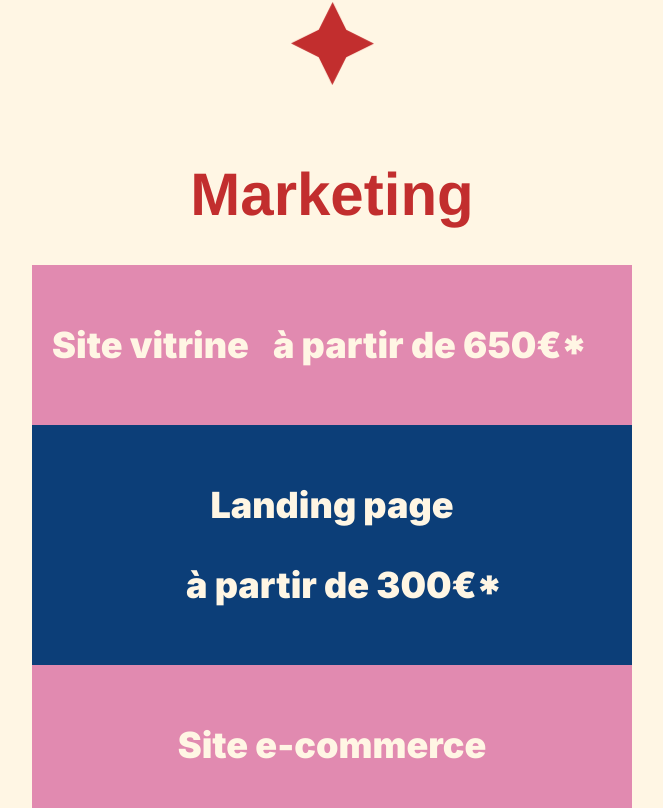
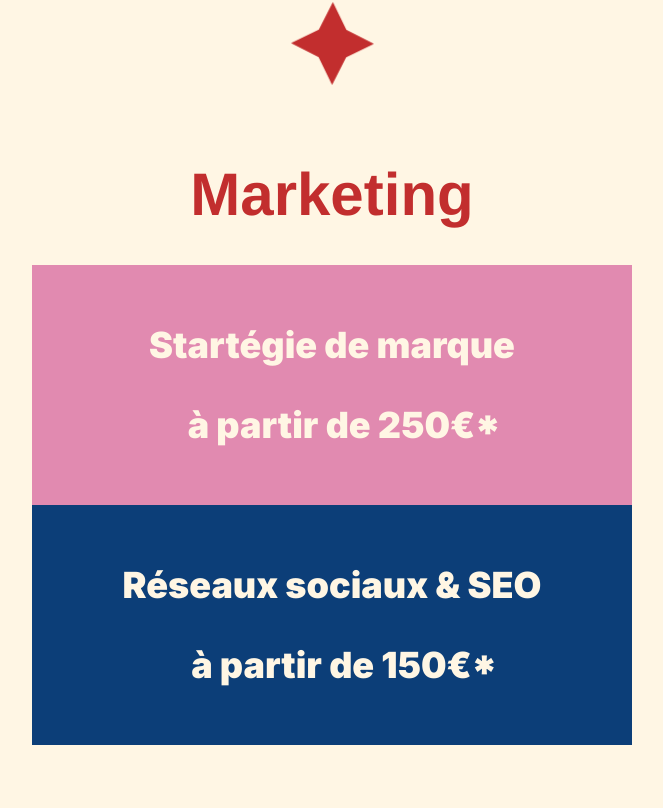
Before and after one commit to franzhopp/v3q, a React (Vite) app: page /rate in a window 1280 px wide. Shown: the part 1982-2790 px from the top of the page, without its empty margins (308-971 px from the left). Built offline with nearby package versions, Linux system fonts and the light colour scheme; a web font is replaced by a local one.

Commit message:
[ADD] update footer newletter

```diff
--- a/src/Components/Devis/FormDevis.jsx
+++ b/src/Components/Devis/FormDevis.jsx
@@ -114,8 +114,7 @@ const DevisFree = ({ label, type, value, onChange }) => {
     }
 
     if (!formData.conditions) {
-      newErrors.conditions =
-        "Vous devez accepter la condition d'utilisation.";
+      newErrors.conditions = "Vous devez accepter la condition d'utilisation.";
     }
 
     if (Object.keys(newErrors).length > 0) {
--- a/src/Components/Footer/Footer.jsx
+++ b/src/Components/Footer/Footer.jsx
@@ -8,16 +8,12 @@ import LogoSnap from "../../assets/snapchat.png";
 
 const Footer = () => {
   const [status, setStatus] = useState("");
-
   const [formData, setFormData] = useState({
     email: "",
   });
-
   const [errors, setErrors] = useState({
     email: "",
   });
-
-  const [isLoading, setIsLoading] = useState(false);
 
   const handleInputChange = (event) => {
     const { name, value } = event.target;
@@ -58,7 +54,7 @@ const Footer = () => {
       );
 
       // console.log("Email envoyé !", response.status, response.text);
-      setStatus("Merci ! Votre contact a bien été envoyé.");
+      setStatus("Merci, vous êtes inscrit à la newletter.");
     } catch (error) {
       // console.error("Erreur d'envoi d'e-mail.", error);
     }
@@ -75,7 +71,7 @@ const Footer = () => {
       <footer className="bg-C22E2E">
         <div className="mx-auto max-w-5xl px-4 py-16 sm:px-6 lg:px-8">
           <div className="flex justify-center">
-            <img src={Image} alt="" className="h-auto mx-auto max-w-xs" />
+            <img src={Image} alt="Icône Navi Studio" className="h-auto mx-auto max-w-xs" />
           </div>
 
           <p className="mx-auto mt-6 max-w-md text-center leading-relaxed text-gray-500">
@@ -87,11 +83,9 @@ const Footer = () => {
               reproduction est interdite.
             </div>
           </p>
-
           <div className="number text-sm text-center text-black pt-5">
             Inscrivez-vous à la newletter
           </div>
-
           <form onSubmit={handleSubmit}>
             <div className="flex justify-center pt-1">
               <input
@@ -116,6 +110,9 @@ const Footer = () => {
               {errors.email && (
                 <p className="text-FFF6E4 text-sm">{errors.email}</p>
               )}
+            </div>
+            <div className="text-center text-sm text-FFF6E4">
+              {status && <p>{status}</p>}
             </div>
           </form>
 
--- a/src/Components/Rate/Prices/PageAllRates.jsx
+++ b/src/Components/Rate/Prices/PageAllRates.jsx
@@ -6,7 +6,7 @@ const Rate = () => {
   const Pink = "bg-pink";
   const Blue = "bg-0c3e78";
 
-  const informations = [
+  const InformationsSitesWeb = [
     {
       title: "Site vitrine",
       price: "à partir de 650€*",
@@ -33,6 +33,17 @@ const Rate = () => {
     },
   ];
 
+  const InformationsMarketing = [
+    {
+      title: "Startégie de marque",
+      price: "à partir de 250€*",
+    },
+    {
+      title: "Réseaux sociaux & SEO",
+      price: "à partir de 150€*",
+    },
+  ];
+
   return (
     <section className="bg-FFF6E4">
       <NavbarPages />
@@ -47,7 +58,7 @@ const Rate = () => {
           Sites Web
         </h1>
       </div>
-      {informations.map((info, index) => (
+      {InformationsSitesWeb.map((info, index) => (
         <div className="flex justify-center font-inter">
           <div className="rounded-lg w-96 sm:w-1/2 px-5">
             <div className={`flex ${index % 2 === 0 ? Pink : Blue}`}>
@@ -55,7 +66,7 @@ const Rate = () => {
                 key={index}
                 className="mt-10 mb-10 ml-0 mr-0 sm:ml-5 sm:mr-5"
               >
-                <div className="flex flex-wrap justify-center space-x-0 sm:space-x-6">
+                <div className="flex flex-wrap justify-center text-center space-x-0 sm:space-x-6">
                   <div
                     data-aos="fade-left"
                     className="mt-5 mb-5 text-FFF6E4 text-3xl sm:text-4xl"
@@ -97,7 +108,7 @@ const Rate = () => {
           Marketing
         </h1>
       </div>
-      {informations.map((info, index) => (
+      {InformationsMarketing.map((info, index) => (
         <div className="flex justify-center font-inter">
           <div className="w-96 sm:w-1/2 px-5 rounded-lg">
             <div className={`flex ${index % 2 === 0 ? Pink : Blue}`}>
@@ -105,7 +116,7 @@ const Rate = () => {
                 key={index}
                 className="mt-10 mb-10 ml-0 mr-0 sm:ml-5 sm:mr-5"
               >
-                <div className="flex flex-wrap justify-center space-x-0 sm:space-x-6">
+                <div className="flex flex-wrap  justify-center text-center space-x-0 sm:space-x-6">
                   <div
                     data-aos="fade-left"
                     className="mt-5 mb-5 text-FFF6E4 text-3xl sm:text-4xl"
--- a/src/Components/UI/Title/TitleHome.jsx
+++ b/src/Components/UI/Title/TitleHome.jsx
@@ -19,7 +19,7 @@ const TitleHome = () => {
       <BaseButton />
 
       <div>
-        <p className="text-center pt-16">
+        <p className="text-center pt-20">
           <span className="whitespace-nowrap animation-scrolling-rtl text-black text-2xl sm:text-4xl">
             DESIGN | DÉVELOPPEMENT | MARKETING DIGITAL | STRATÉGIE DE MARQUE
           </span>
```
